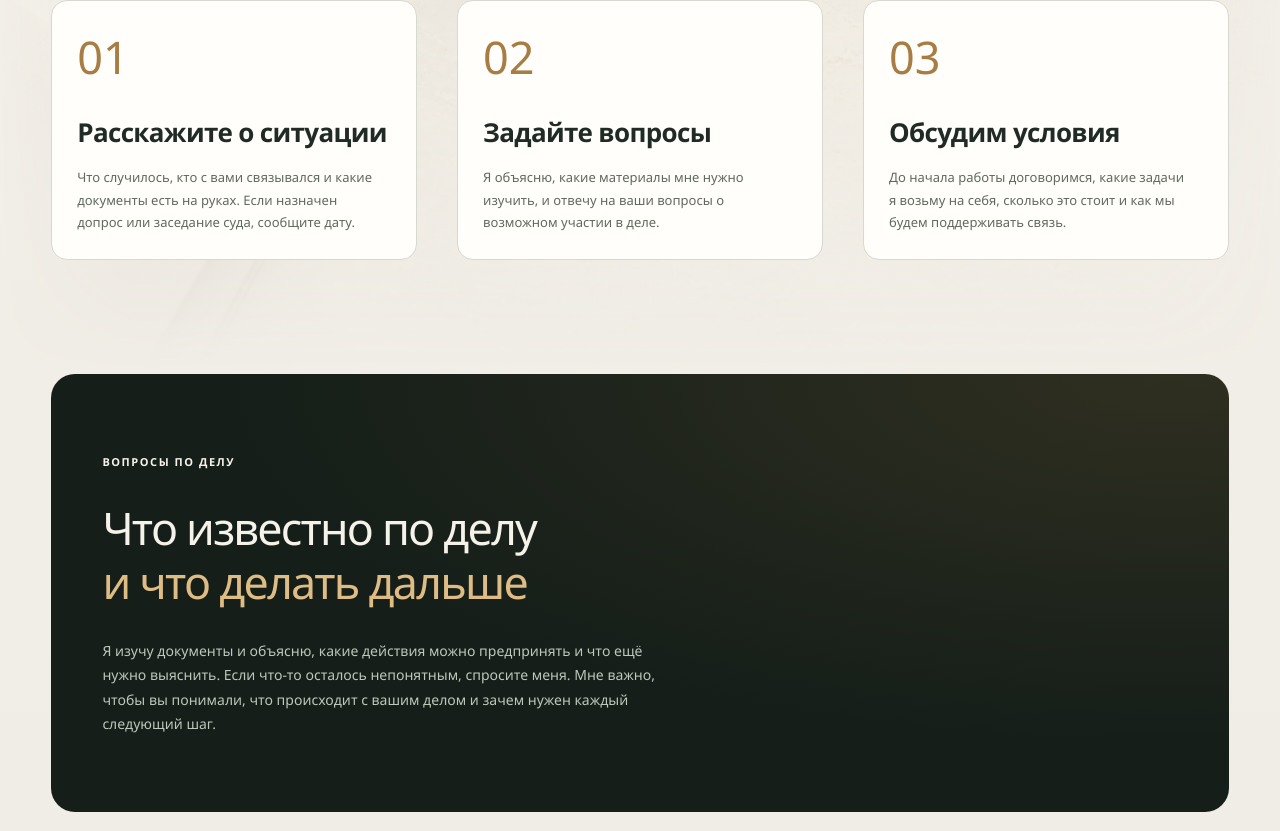
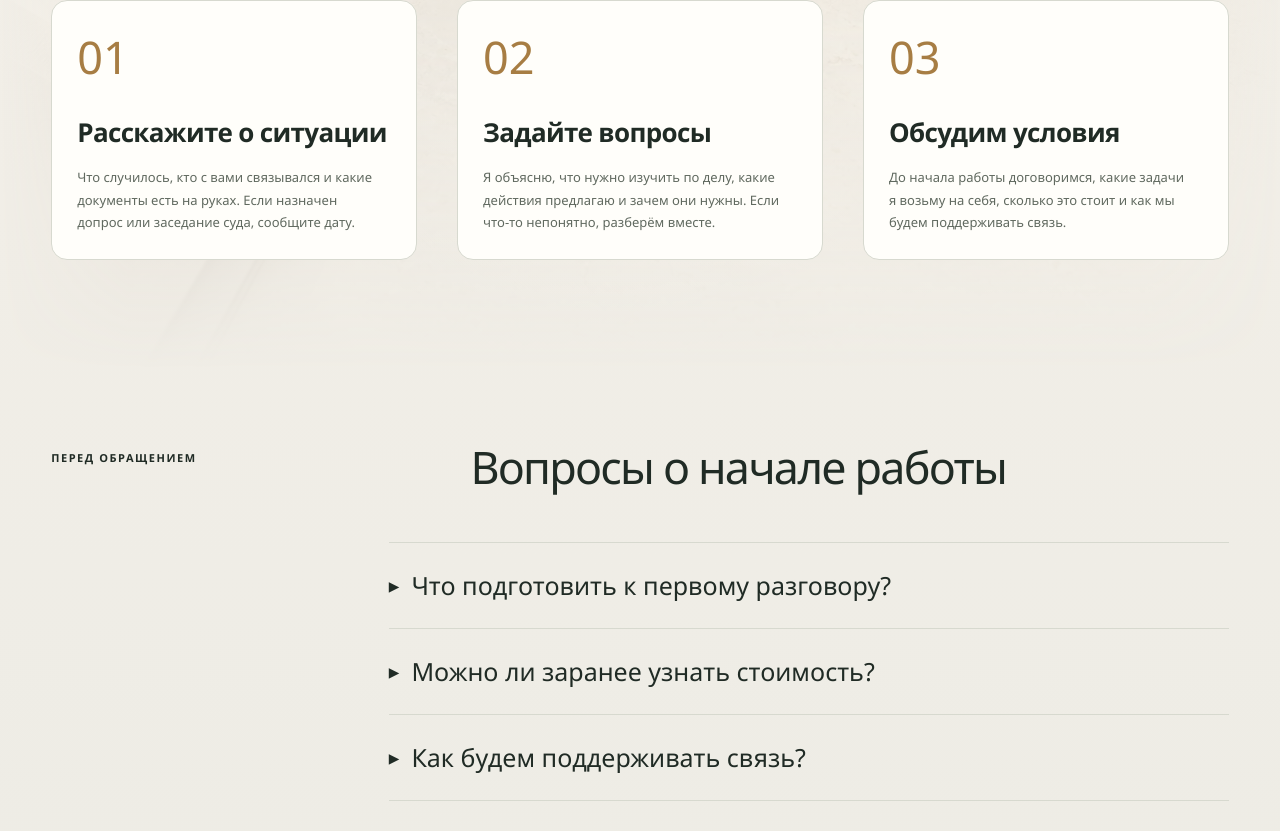
Before and after one commit to Aleks-man/advokat-vdovenko, a React (Vite) app in the folder front/: page /about in a window 1280 px wide. Shown: the part 969-1800 px from the top of the page. Built offline with nearby package versions, Linux system fonts and the light colour scheme; a web font is replaced by a local one.

Commit message:
refactor: streamline about page and remove repetitive content

```diff
--- a/front/src/data/site.ts
+++ b/front/src/data/site.ts
@@ -19,7 +19,7 @@ export const workSteps = [
   },
   {
     title: 'Задайте вопросы',
-    text: 'Я объясню, какие материалы мне нужно изучить, и отвечу на ваши вопросы о возможном участии в деле.',
+    text: 'Я объясню, что нужно изучить по делу, какие действия предлагаю и зачем они нужны. Если что-то непонятно, разберём вместе.',
   },
   {
     title: 'Обсудим условия',
--- a/front/src/pages/About/About.css
+++ b/front/src/pages/About/About.css
@@ -1,3 +1,6 @@
+.about-work {
+  padding-bottom: 0;
+}
 .work-steps {
   display: grid;
   grid-template-columns: repeat(3, 1fr);
@@ -23,25 +26,6 @@
   color: var(--muted);
   max-width: 300px;
 }
-.approach-quote {
-  background:
-    radial-gradient(ellipse at 95% 0%, rgb(167 125 67 / 18%), transparent 60%), var(--ink-dark);
-  color: var(--on-dark);
-  padding-block: 75px;
-}
-.approach-quote h2 {
-  margin-block: 30px;
-}
-.approach-quote h2 em {
-  color: var(--accent-light);
-  font-style: normal;
-  font-weight: 400;
-}
-.approach-quote p {
-  max-width: 560px;
-  font-size: 14px;
-  color: var(--on-dark-muted);
-}
 .faq {
   max-width: 840px;
   margin-left: auto;
--- a/front/src/pages/About/About.tsx
+++ b/front/src/pages/About/About.tsx
@@ -7,7 +7,7 @@ export function AboutPage() {
   return (
     <>
       <About />
-      <section className="container section" id="approach">
+      <section className="container section about-work" id="approach">
         <div className="section-heading">
           <p className="eyebrow">Начало работы</p>
           <h2>
@@ -24,21 +24,6 @@ export function AboutPage() {
               <p>{step.text}</p>
             </article>
           ))}
-        </div>
-      </section>
-      <section className="approach-quote panel">
-        <div className="container">
-          <span className="eyebrow">Вопросы по делу</span>
-          <h2>
-            Что известно по делу
-            <br />
-            <em>и что делать дальше</em>
-          </h2>
-          <p>
-            Я изучу документы и объясню, какие действия можно предпринять и что ещё нужно выяснить.
-            Если что-то осталось непонятным, спросите меня. Мне важно, чтобы вы понимали, что
-            происходит с вашим делом и зачем нужен каждый следующий шаг.
-          </p>
         </div>
       </section>
       <section className="container section">
```
